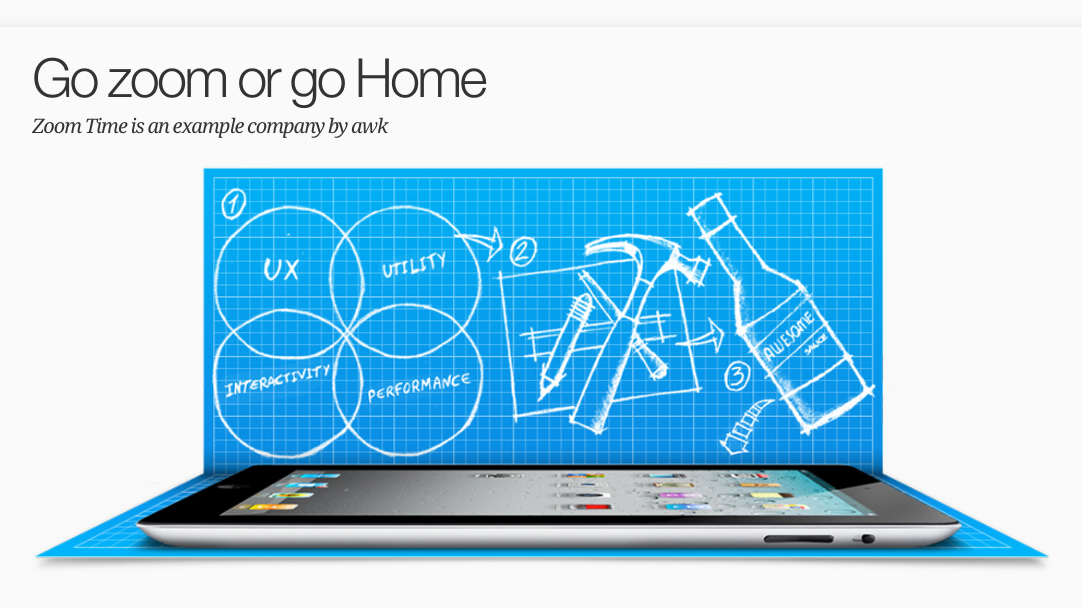
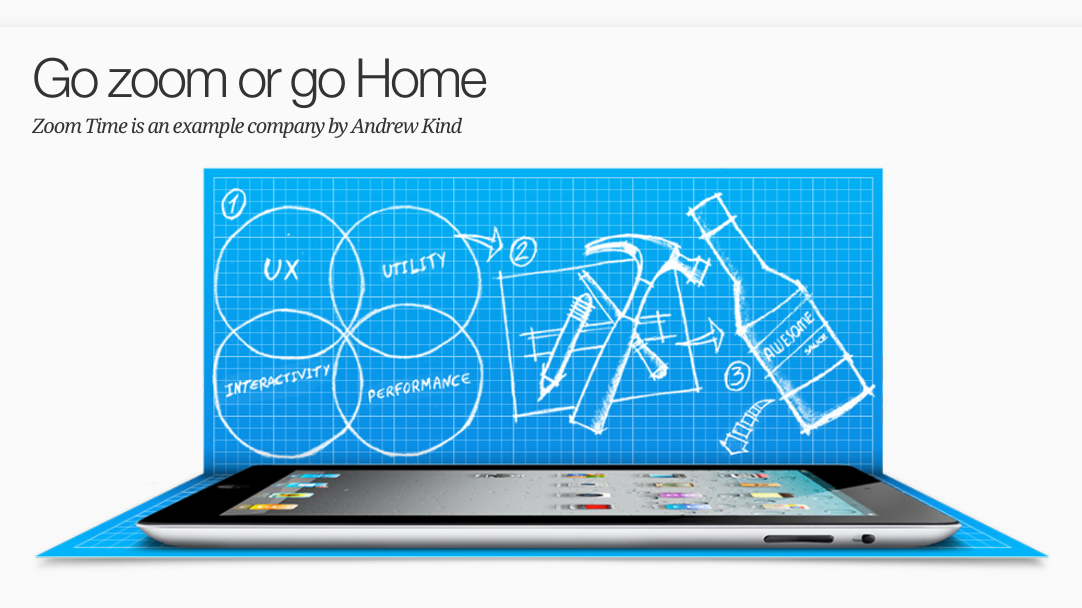
Before and after one commit to Andrewkind/SASS, a plain HTML site: page index.html in a window 1280 px wide. Shown: the part 92-700 px from the top of the page, without its empty margins (98-1180 px from the left). Drawn offline with Linux system fonts and the light colour scheme.

Commit message:
Change some text

```diff
--- a/index.html
+++ b/index.html
@@ -35,7 +35,7 @@
       <header>
         <hgroup>
           <h1>Go zoom or go Home</h1>
-          <h2>Zoom Time is an example company by awk</h2>
+          <h2>Zoom Time is an example company by Andrew Kind</h2>
         </hgroup>
         <figure id="featured">
           <img src="images/featured-image.jpg" alt="Surgeworks adds awesome sauce to your application">
```
Also changed, not shown: 1 other file.
